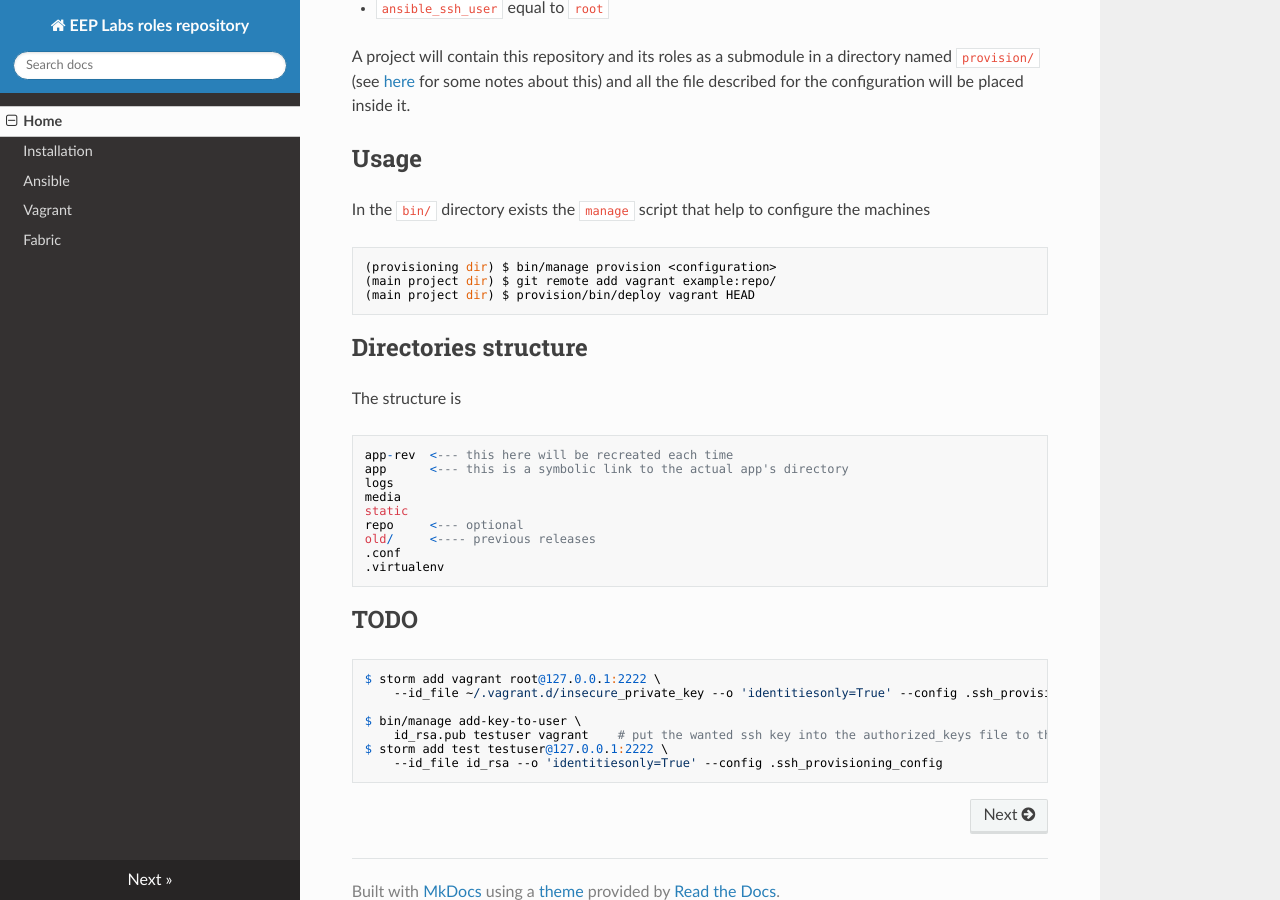
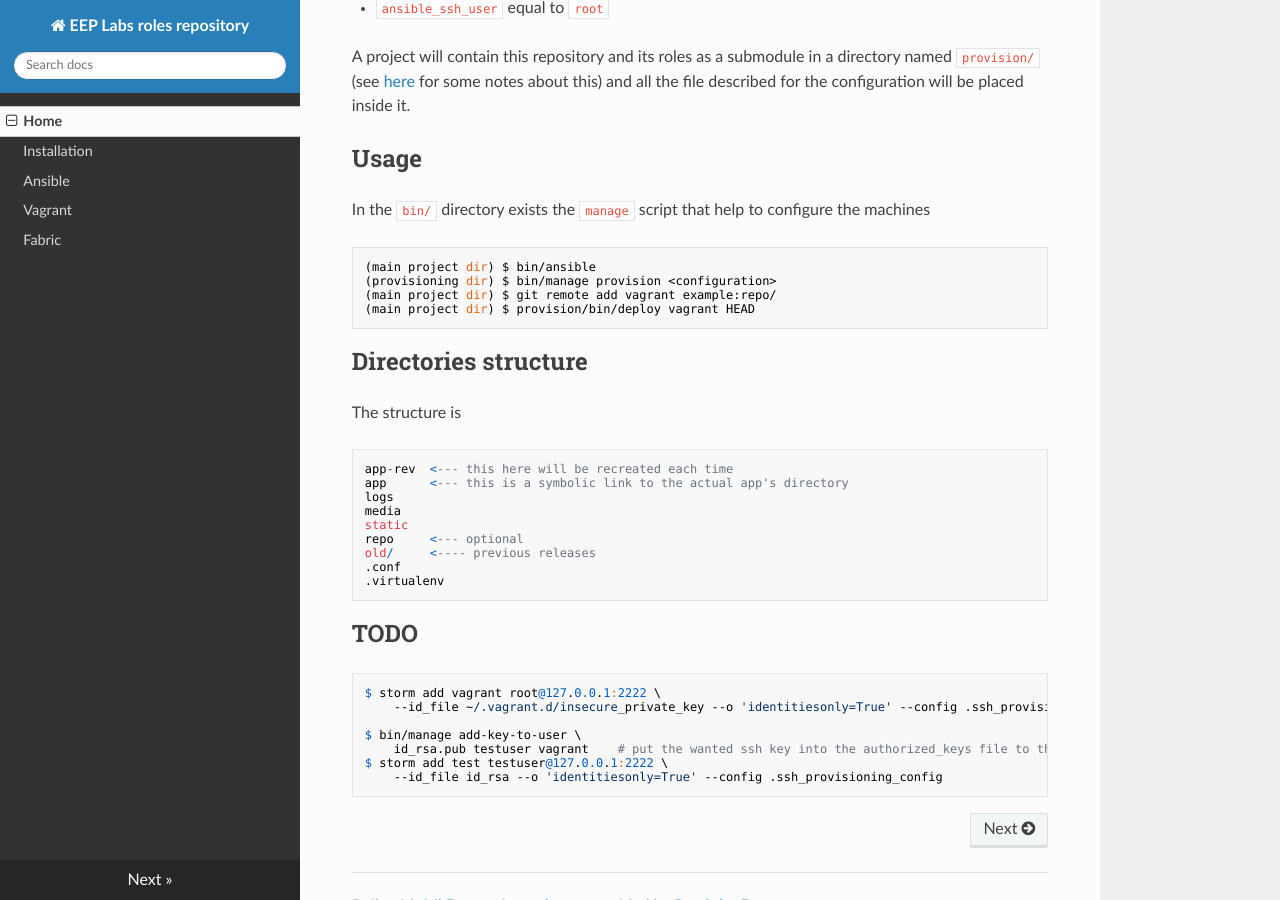
Before and after one commit to EEP-Labs/ansible-roles-repository, an MkDocs documentation site: the page built from docs/index.md, in a window 1280 px wide and 900 px high, scrolled down 969 px. Built offline with MkDocs 1.6.1, drawn with Linux system fonts in a browser that asks for light colours; nearby versions of some CDN libraries; old or Windows-style settings are respelled for this version of MkDocs.

Commit message:
Add note about command ansible.

```diff
--- a/docs/index.md
+++ b/docs/index.md
@@ -43,6 +43,7 @@ Usage
 
 In the ``bin/`` directory exists the ``manage`` script that help to configure the machines
 
+    (main project dir) $ bin/ansible
     (provisioning dir) $ bin/manage provision <configuration>
     (main project dir) $ git remote add vagrant example:repo/
     (main project dir) $ provision/bin/deploy vagrant HEAD
```
